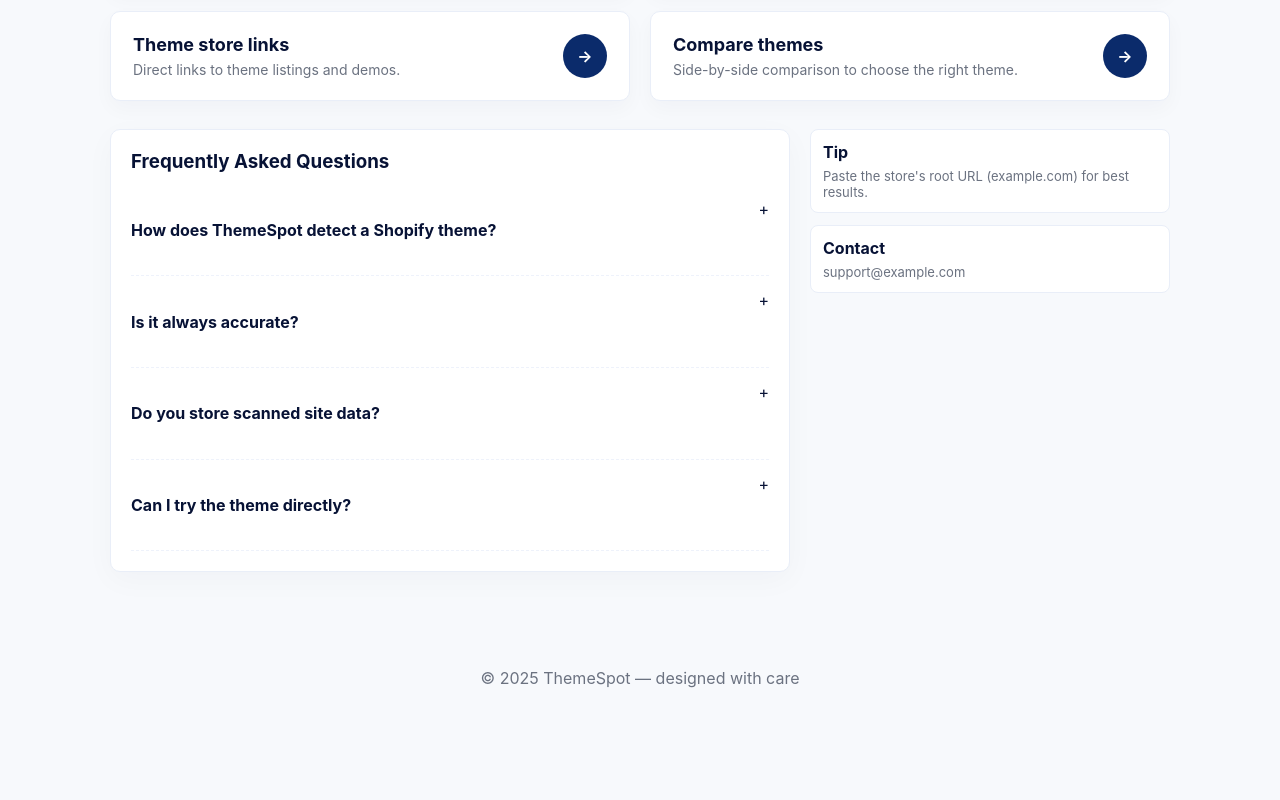
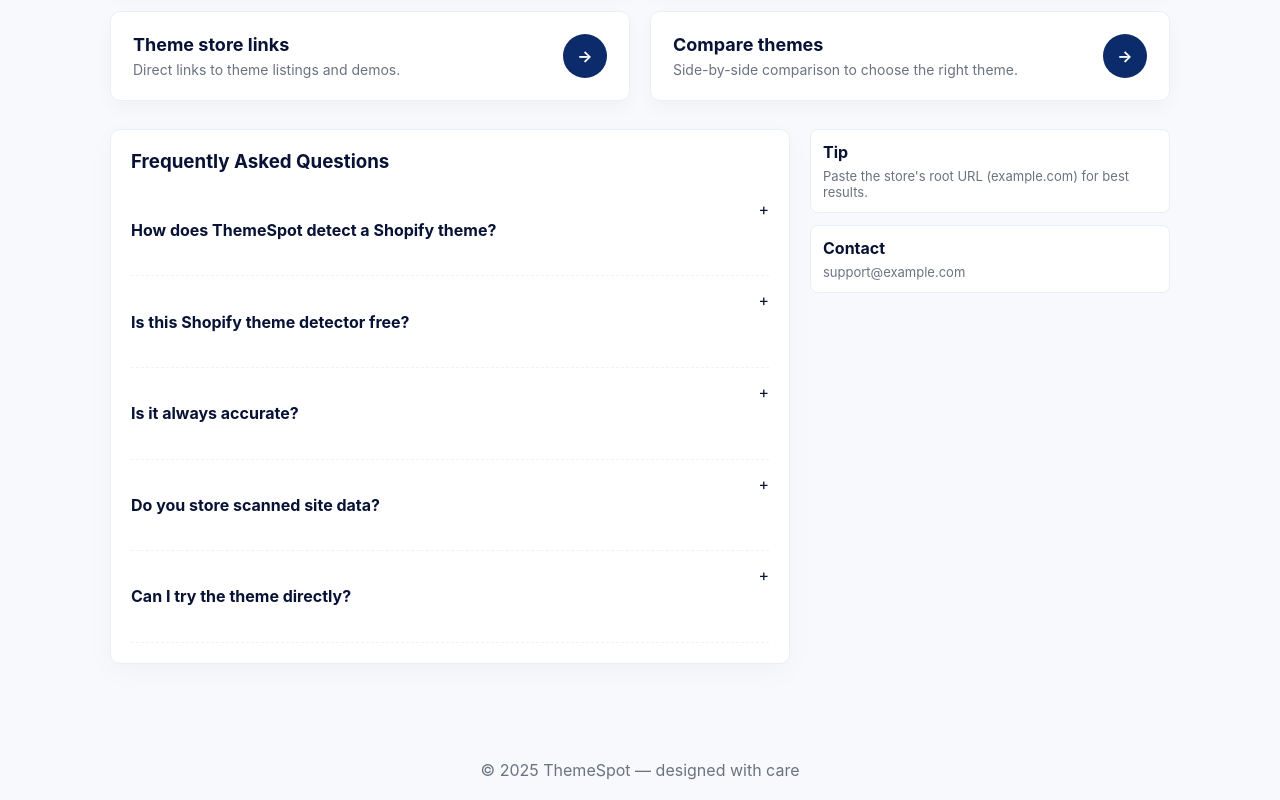
Before and after one commit to sanjeev28/themeSpot, a Next.js app: page / in a window 1280 px wide. Shown: the part 793-1593 px from the top of the page. Before the commit the page ends 1501 px from the top, so only its background shows below. Built offline with nearby package versions, Linux system fonts and the light colour scheme.

Commit message:
Update index.js

```diff
--- a/pages/index.js
+++ b/pages/index.js
@@ -280,20 +280,27 @@ export default function Home() {
                 <div>+</div>
               </div>
               <div className="a">
-                We scan HTML for <code>window.Shopify.theme</code>, <code>schema_name</code>, or <code>data-theme-name</code>.
+                Use our free Shopify theme detector. Just paste the URL of the website and our theme finder will tell you the theme name in a few seconds.
               </div>
+
+
+<div className="q">
+                <h4>Is this Shopify theme detector free?</h4>
+                <div>+</div>
+              </div>
+              <div className="a">Yes, our Shopify theme checker is 100% free to use. You can perform unlimited theme lookups without any cost, registration, or hidden charges.</div>
 
               <div className="q">
                 <h4>Is it always accurate?</h4>
                 <div>+</div>
               </div>
-              <div className="a">Not always. Heavily customized themes may look "custom".</div>
+              <div className="a">Not always. Heavily customised themes may look "custom". Our tool is highly accurate for themes from the Shopify Theme Store. It identifies themes by analyzing a site's code for unique fingerprints. Accuracy may vary for heavily customized or private themes.</div>
 
               <div className="q">
                 <h4>Do you store scanned site data?</h4>
                 <div>+</div>
               </div>
-              <div className="a">No, this demo does not store scan results.</div>
+              <div className="a">No, this site does not store scan results.</div>
 
               <div className="q">
                 <h4>Can I try the theme directly?</h4>
```
